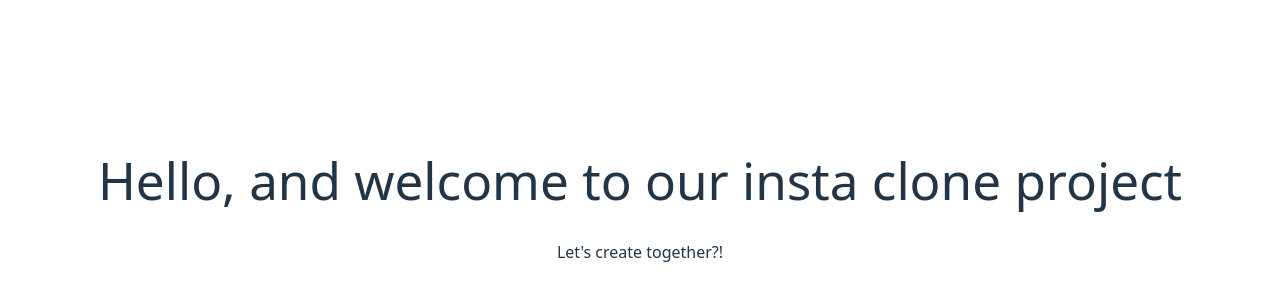
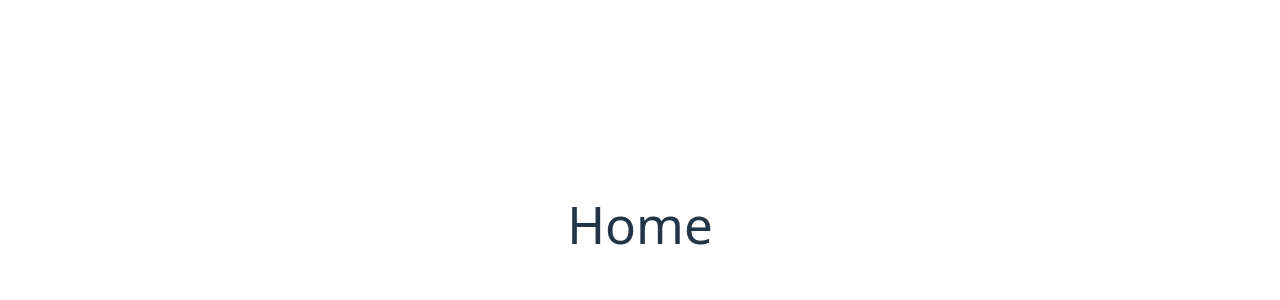
Before and after one commit to marcovicar/insta-clone, a React (Vite) app: page / in a window 1280 px wide. Shown: the part 176-476 px from the top of the page. Built offline with nearby package versions, Linux system fonts and the light colour scheme.

Commit message:
✅ 3º commit

```diff
--- a/package.json
+++ b/package.json
@@ -7,7 +7,8 @@
     "dev": "vite",
     "build": "vite build",
     "lint": "eslint .",
-    "preview": "vite preview"
+    "preview": "vite preview",
+    "tailwind:init": "tailwindcss init -p"
   },
   "dependencies": {
     "@headlessui/react": "^2.2.4",
@@ -22,7 +23,9 @@
     "react-copy-to-clipboard": "^5.1.0",
     "react-dom": "^19.1.0",
     "react-helmet": "^6.1.0",
+    "react-hot-toast": "^2.5.2",
     "react-redux": "^9.2.0",
+    "react-router-dom": "^6.30.1",
     "react-select": "^5.10.1",
     "react-tag-input": "^6.10.6",
     "redux": "^5.0.1",
--- a/src/App.jsx
+++ b/src/App.jsx
@@ -1,14 +1,37 @@
-import './App.css'
+import './App.css';
+import {
+  BrowserRouter as Router,
+  Route,
+  Routes,
+  // Redirect,
+} from "react-router-dom";
+import {Helmet} from "react-helmet";
+import {Toaster} from "react-hot-toast";
+import Home from "./pages/home/index.jsx";
 
 function App() {
 
   return (
-    <>
-      <h1>Hello, and welcome to our insta clone project</h1>
-      <div className="card">
-        Let's create together?!
+    <Router history={history}>
+      <div>
+        <Helmet>
+          <title>Insta clone</title>
+        </Helmet>
+        <Toaster position="top-right" reverseOrder={false} />
+
+        {/* TODO: Create sidebar*/}
+
+        <div className={""}>
+          <Routes>
+            <Route
+              path={"/"}
+              element={<Home />}
+            />
+            {/*<Redirect to={`/`} />*/}
+          </Routes>
+        </div>
       </div>
-    </>
+    </Router>
   )
 }
 
--- /dev/null
+++ b/src/pages/home/index.jsx
@@ -0,0 +1,10 @@
+import React from 'react';
+
+export default function Home() {
+
+  return (
+    <div className={"flex justify-center align-middle"}>
+      <h1>Home</h1>
+    </div>
+  )
+}
--- /dev/null
+++ b/tailwind.config.js
@@ -0,0 +1,18 @@
+/** @type {import('tailwindcss').Config} */
+const module = require("vite");
+module.exports = {
+  content: [
+    "./src/**/*.{js,jsx,ts,tsx}", // ajusta se estiver usando outra estrutura
+  ],
+  theme: {
+    extend: {
+      colors: {
+        primary: '#1e40af',
+        secondary: '#f59e0b',
+      },
+    },
+  },
+  plugins: [
+    require('tailwind-scrollbar'),
+  ],
+}
```
Also changed, not shown: src/assets/favicon/favicon.png (added), 1 other file (tests, documents, lock files or other folders).
